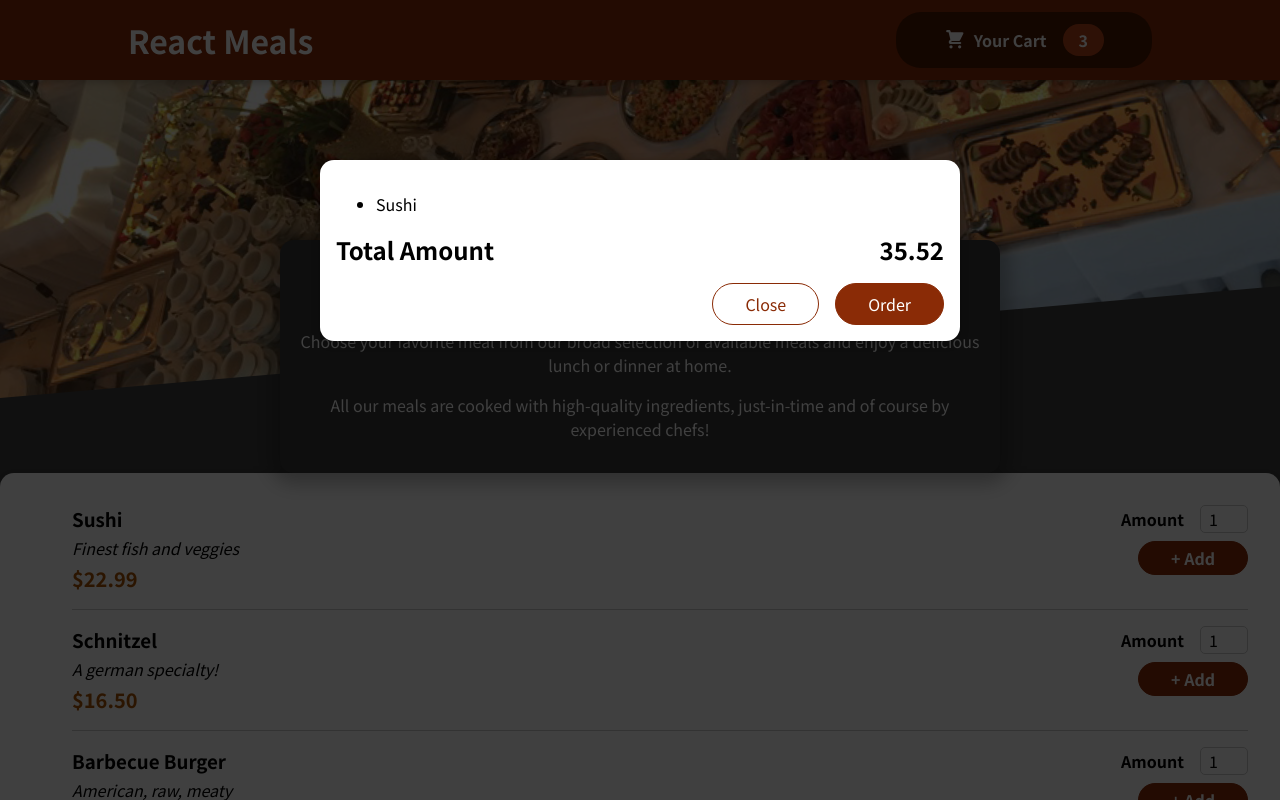
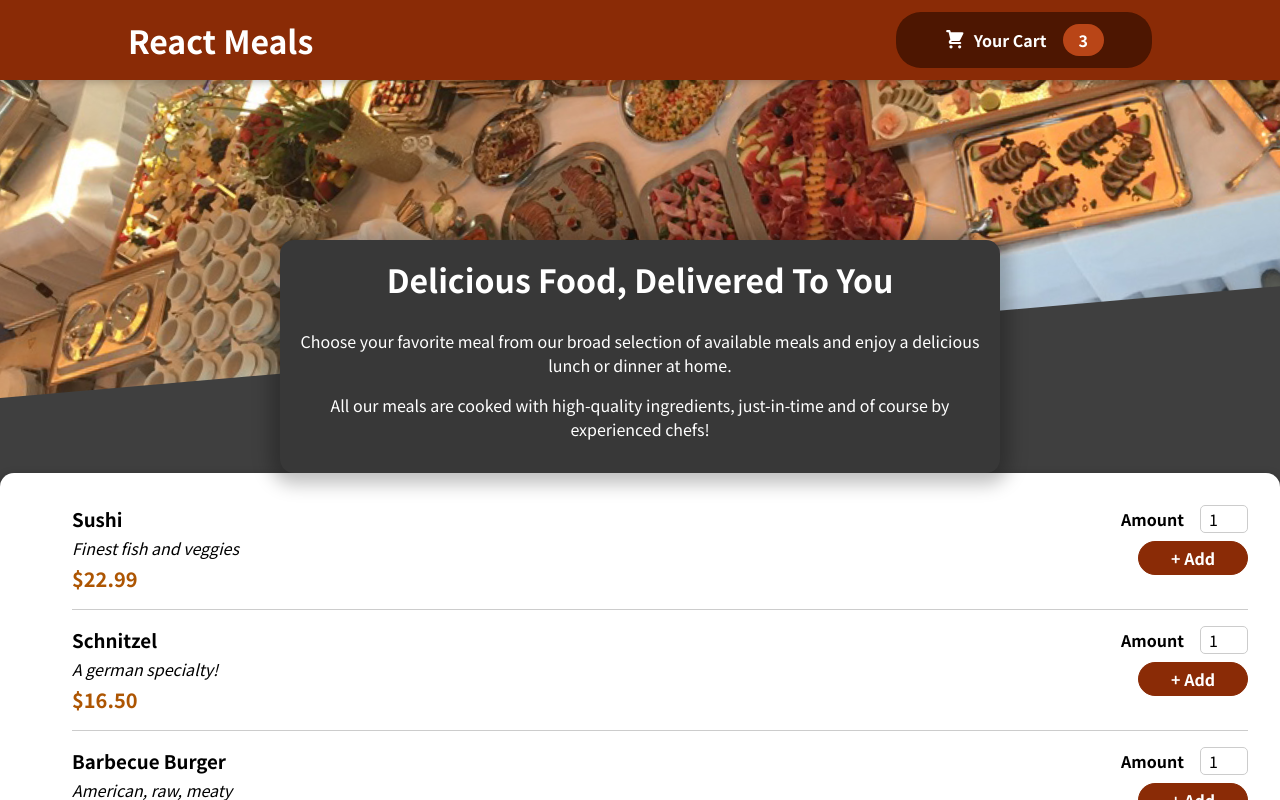
Before and after one commit to robcrusoe/react-zes, a React (Create React App) app: page / in a window 1280 px wide. Shown: the top 800 px of the page. Built offline with nearby package versions, Linux system fonts and the light colour scheme.

Commit message:
Manages Cart and Modal state using `useState()`

```diff
--- a/src/App.js
+++ b/src/App.js
@@ -1,15 +1,25 @@
-import React, { Fragment } from 'react';
+import React, { Fragment, useState } from 'react';
 import Cart from './components/Cart/Cart';
 
 import Header from "./components/Layout/Header";
 import Meals from './components/Meals/Meals';
 
 function App() {
+  const [cartIsShown, setCartIsShown] = useState(false);
+
+  const showCartHandler = () => {
+    setCartIsShown(true);
+  };
+
+  const hideCartHandler = () => {
+    setCartIsShown(false);
+  };
+
   return (
     <Fragment>
-      <Cart />
+      {cartIsShown && <Cart onHideCart={hideCartHandler} />}
 
-      <Header />
+      <Header onShowCart={showCartHandler} />
       <main>
         <Meals />
       </main>
--- a/src/components/Cart/Cart.js
+++ b/src/components/Cart/Cart.js
@@ -15,14 +15,14 @@
 
     return (
         <Fragment>
-            <Modal>
+            <Modal onHideCart={props.onHideCart}>
                 <ul className={classes['cart-item']}>{cartItems}</ul>
                 <div className={classes.total}>
                     <span>Total Amount</span>
                     <span>35.52</span>
                 </div>
                 <div className={classes.actions}>
-                    <button className={classes['button--alt']}>Close</button>
+                    <button className={classes['button--alt']} onClick={props.onHideCart}>Close</button>
                     <button className={classes.button}>Order</button>
                 </div>
             </Modal>
--- a/src/components/Layout/Header.js
+++ b/src/components/Layout/Header.js
@@ -9,7 +9,7 @@
         <Fragment>
             <header className={classes.header}>
                 <h1>React Meals</h1>
-                <HeaderCartButton />
+                <HeaderCartButton onShowCart={props.onShowCart} />
             </header>
 
             <div className={classes['main-image']}>
--- a/src/components/Layout/HeaderCartButton.js
+++ b/src/components/Layout/HeaderCartButton.js
@@ -6,7 +6,7 @@
 const HeaderCartButton = props => {
     return (
         <Fragment>
-            <button className={classes.button}>
+            <button className={classes.button} onClick={props.onShowCart}>
                 <span className={classes.icon}>
                     <CartIcon />
                 </span>
--- a/src/components/UI/Modal.js
+++ b/src/components/UI/Modal.js
@@ -6,8 +6,7 @@
 const Backdrop = props => {
     return (
         <Fragment>
-            <div className={classes.backdrop}>
-
+            <div className={classes.backdrop} onClick={props.onHideCart}>
             </div>
         </Fragment>
     );
@@ -30,7 +29,7 @@
 const Modal = props => {
     return (
         <Fragment>
-            {ReactDOM.createPortal(<Backdrop />, portalEl)}
+            {ReactDOM.createPortal(<Backdrop onHideCart={props.onHideCart} />, portalEl)}
             {ReactDOM.createPortal(<ModalOverlay>{props.children}</ModalOverlay>, portalEl)}
         </Fragment>
     );
```
